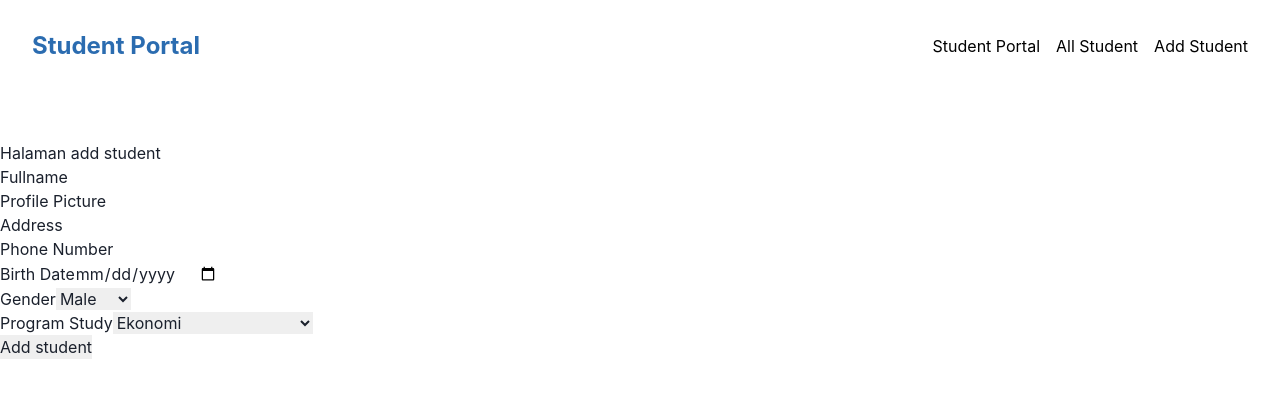
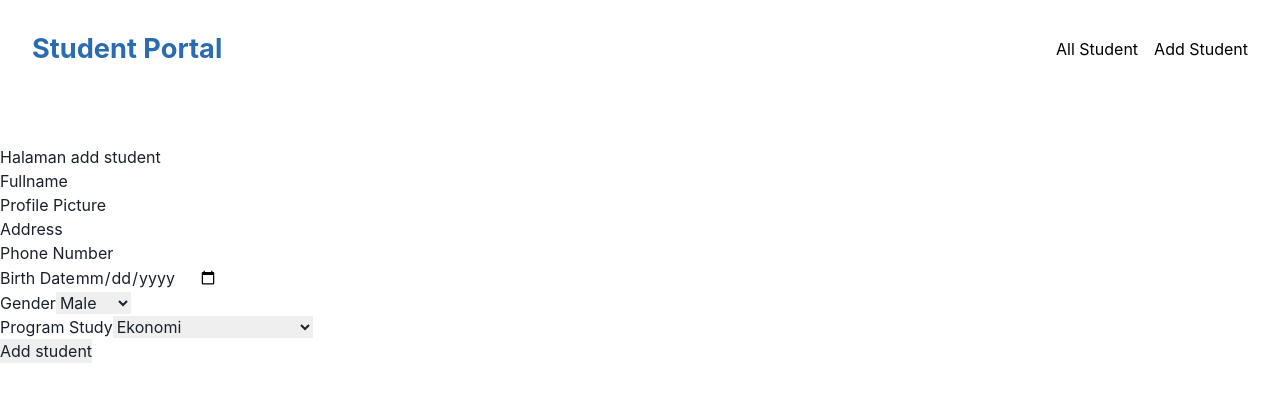
Before and after one commit to fauzanpr/student-portal-final, a React (Create React App) app: page /add in a window 1280 px wide. Shown: the top 402 px of the page. Built offline with nearby package versions, Linux system fonts and the light colour scheme.

Commit message:
feat: add styling on 404 (25 passed)

```diff
--- a/src/Routes/NotFound.jsx
+++ b/src/Routes/NotFound.jsx
@@ -1,5 +1,6 @@
 // TODO: answer here
 import { useNavigate } from "react-router-dom";
+import { Button, Box, Text } from "@chakra-ui/react";
 
 const NotFound = () => {
   const navigate = useNavigate();
@@ -9,11 +10,12 @@ const NotFound = () => {
   };
 
   return (
-    <>
-      {/* TODO: answer here */}
-      <p>404 | Not Found</p>
-      <button onClick={backBtnHandler}>Take Me Back</button>
-    </>
+    <Box margin="auto" width="fit-content">
+      <Text mb="1rem" fontSize="2rem">
+        404 | Not Found
+      </Text>
+      <Button onClick={backBtnHandler}>Take Me Back</Button>
+    </Box>
   );
 };
 
--- a/src/components/Navbar.jsx
+++ b/src/components/Navbar.jsx
@@ -6,16 +6,21 @@ const NavBar = () => {
   return (
     // TODO: answer here
     <Flex as="header" p="2rem" gap="2rem" mb="3rem">
-      <Heading as="h1" fontSize="1.5rem" color="blue.600">
-        Student Portal
-      </Heading>
+      <Link to={"/"} data-testid="home-page">
+        <Button
+          variant="link"
+          color="blue.600"
+          fontWeight="bold"
+          fontSize="1.7rem"
+          _hover={{
+            textDecoration: "none",
+          }}
+        >
+          Student Portal
+        </Button>
+      </Link>
       <Spacer />
       <HStack spacing="1rem">
-        <Link to={"/"} data-testid="home-page">
-          <Button variant="link" color="black" fontWeight="normal">
-            Student Portal
-          </Button>
-        </Link>
         <Link to={"/student"} data-testid="student-page">
           <Button variant="link" color="black" fontWeight="normal">
             All Student
```
